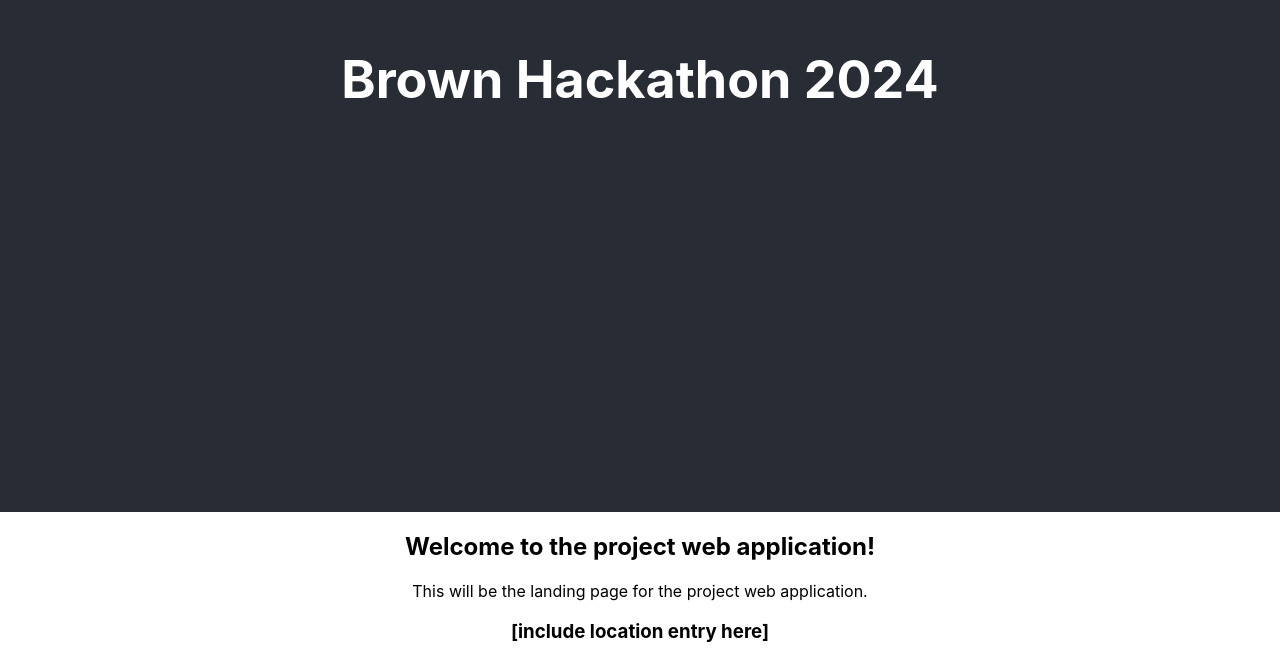
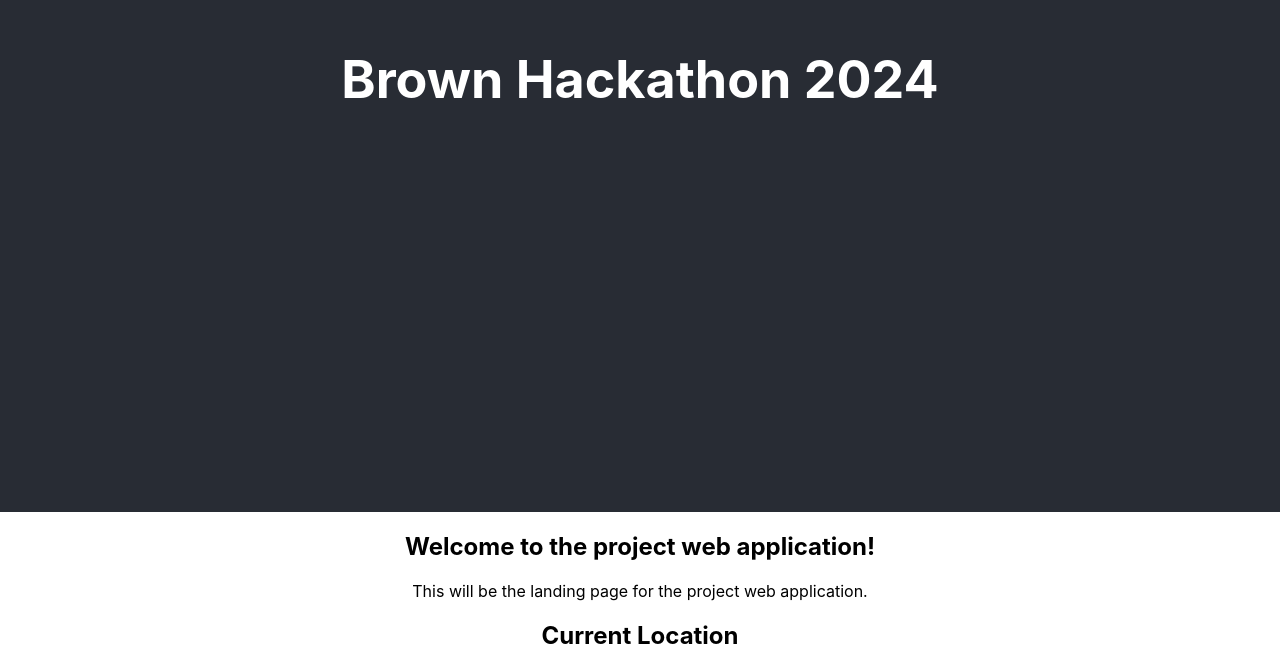
Before and after one commit to johnlhuangP/hackbrown2024, a React (Create React App) app: page / in a window 1280 px wide. Shown: the part 288-951 px from the top of the page. Built offline with nearby package versions, Linux system fonts and the light colour scheme.

Commit message:
added current location component

```diff
--- a/src/App.js
+++ b/src/App.js
@@ -1,9 +1,9 @@
-import React, { useState } from "react";
-import { Button } from 'react-bootstrap'
+import React from "react";
 import yes from './images/yes.png';
 import no from './images/no.png';
 
 import './App.css';
+import CurrentLocation from "./CurrentLocation.js";
 
 /** To represent the main block of code running our web application */
 function App() {
@@ -24,6 +24,7 @@
               <p>
                 This will be the landing page for the project web application.
               </p>
+              <CurrentLocation />
               <div className="yes-no-bar">
                 <h3>[include location entry here]</h3>
                 <img src={yes}className="option" alt="yes" onClick={() => alert("Clicked yes")}/>
--- /dev/null
+++ b/src/CurrentLocation.js
@@ -0,0 +1,11 @@
+import React from 'react';
+
+const CurrentLocation = () => {
+    return (
+        <div>
+            <h2>Current Location</h2>
+        </div>
+    );
+}
+
+export default CurrentLocation;
```
Lines whose indentation alone changed are shown as unchanged.
